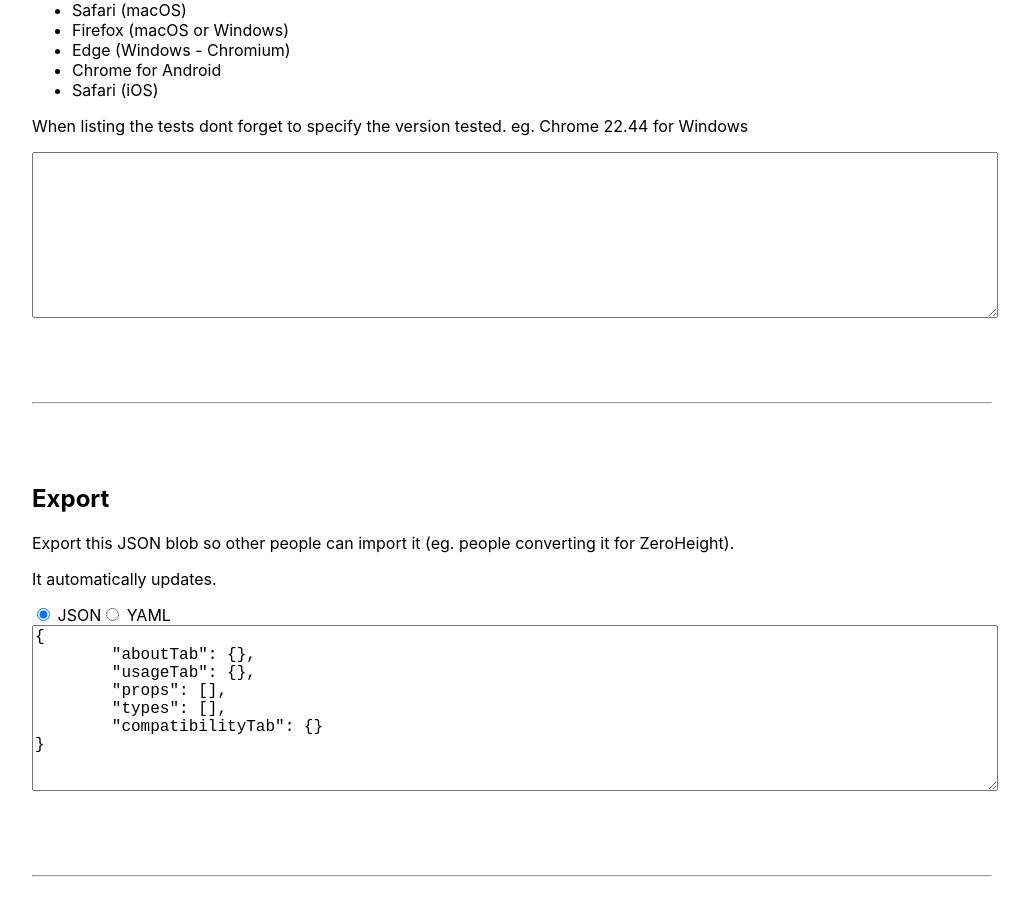
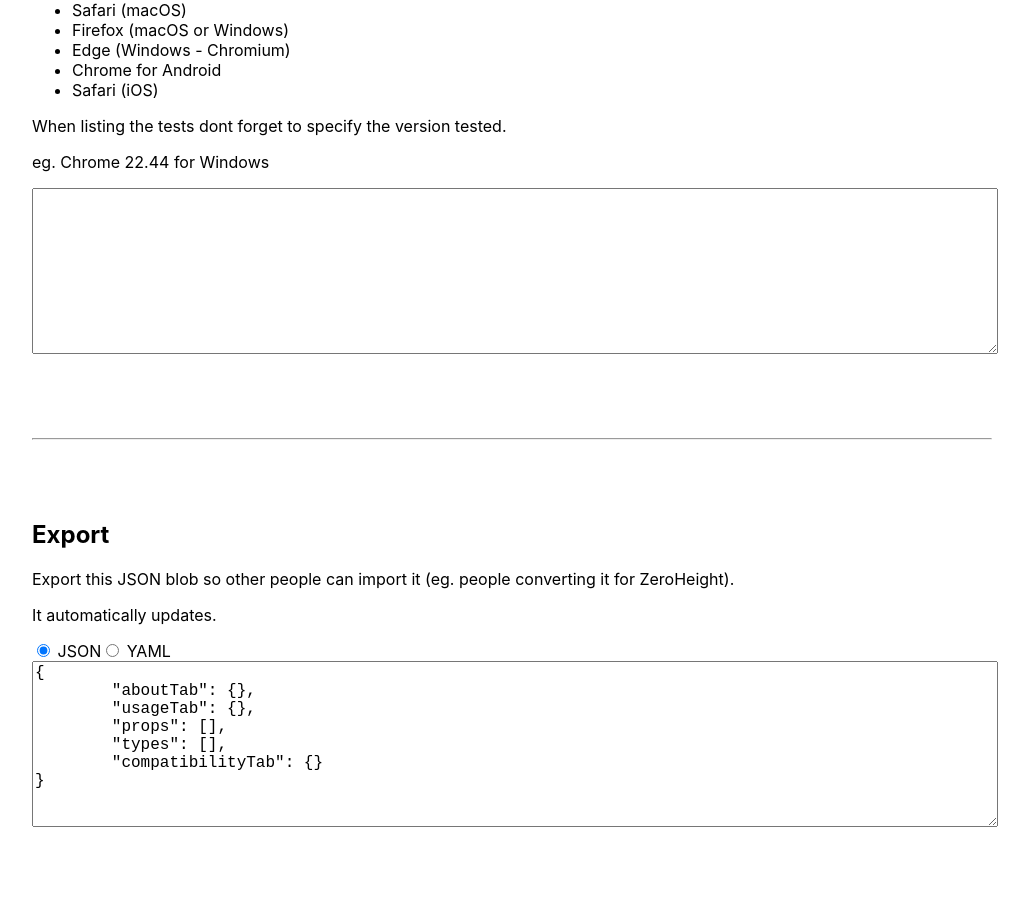
Before and after one commit to jared-hexagon/atomix-docs.github.io, a React (Create React App) app: page / in a window 1280 px wide. Shown: the part 4549-5458 px from the top of the page, without its empty margins (128-1157 px from the left). Built offline with nearby package versions, Linux system fonts and the light colour scheme.

Commit message:
Update App.js

```diff
--- a/src/App.js
+++ b/src/App.js
@@ -605,7 +605,10 @@ const MyExampleComponent = () => {
         <li>Safari (iOS)</li>
       </ul>
       <p>
-        When listing the tests dont forget to specify the version tested. eg. Chrome 22.44 for Windows
+        When listing the tests dont forget to specify the version tested.
+      </p>
+      <p>
+        eg. Chrome 22.44 for Windows
       </p>
       <textarea
         className="code"
```
